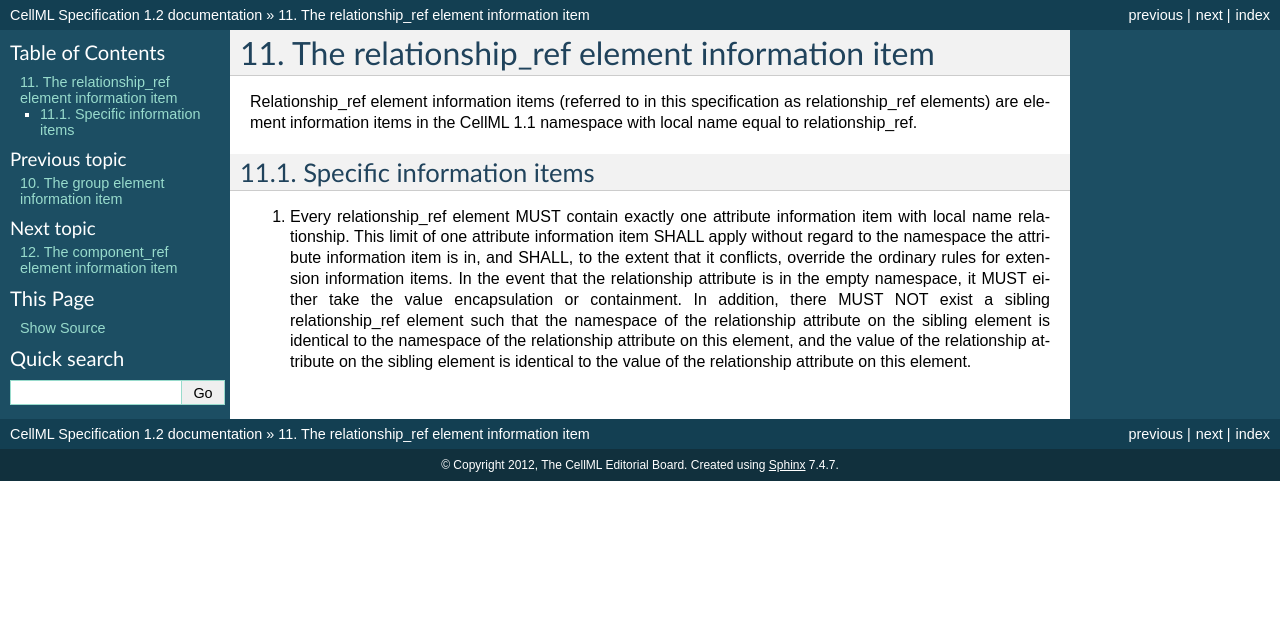
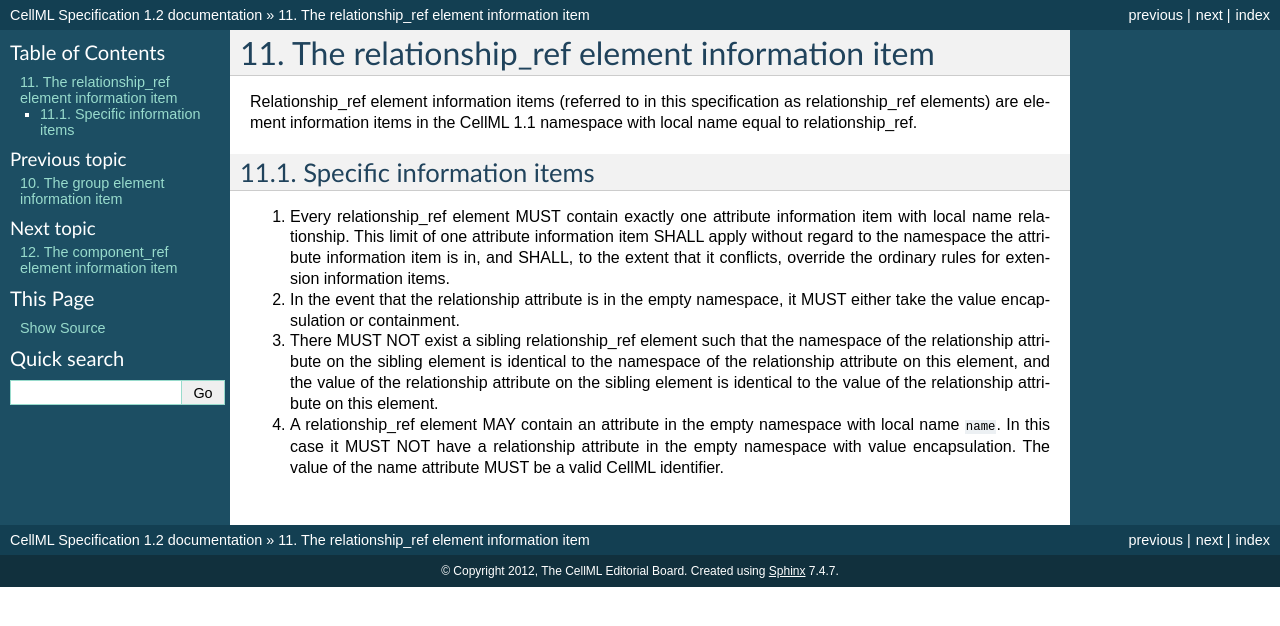
Before and after one commit to nickerso/cellml-spec-sphinx-test, a Sphinx documentation site: the page built from source/relationship-ref-element-item.rst, in a window 1280 px wide. Shown: the top 626 px of the page. Built offline with Sphinx 7.4.7, drawn with Linux system fonts in a browser that asks for light colours.

Commit message:
Fix the rules around relationship_ref.
Notably, the name attribute was not mentioned when this element was defined.

```diff
--- a/source/model-interpretation.rst
+++ b/source/model-interpretation.rst
@@ -72,8 +72,8 @@ Interpretation of grouping
 
 4.  The term encapsulation digraph SHALL refer to the relationship
     digraph for the relationship corresponding to the relationship\_ref
-    attribute in the empty namespace and with value "encapsulation", and
-    with no name attribute.
+    attribute in the empty namespace and with value "encapsulation" (and
+    with no name attribute).
 
 5.  The encapsulation digraph MUST NOT contain any loops, and MUST NOT
     contain any cycles in the underlying graph (that is, it must be a
--- a/source/relationship-ref-element-item.rst
+++ b/source/relationship-ref-element-item.rst
@@ -14,11 +14,20 @@ Specific information items
    attribute information item SHALL apply without regard to the
    namespace the attribute information item is in, and SHALL, to the
    extent that it conflicts, override the ordinary rules for extension
-   information items. In the event that the relationship attribute is in
+   information items.
+
+2. In the event that the relationship attribute is in
    the empty namespace, it MUST either take the value encapsulation or
-   containment. In addition, there MUST NOT exist a sibling
+   containment.
+
+3. There MUST NOT exist a sibling
    relationship\_ref element such that the namespace of the relationship
    attribute on the sibling element is identical to the namespace of the
    relationship attribute on this element, and the value of the
    relationship attribute on the sibling element is identical to the
    value of the relationship attribute on this element.
+
+4. A relationship\_ref element MAY contain an attribute in the empty
+   namespace with local name ``name``. In this case it MUST NOT have a
+   relationship attribute in the empty namespace with value encapsulation.
+   The value of the name attribute MUST be a valid CellML identifier.
```
